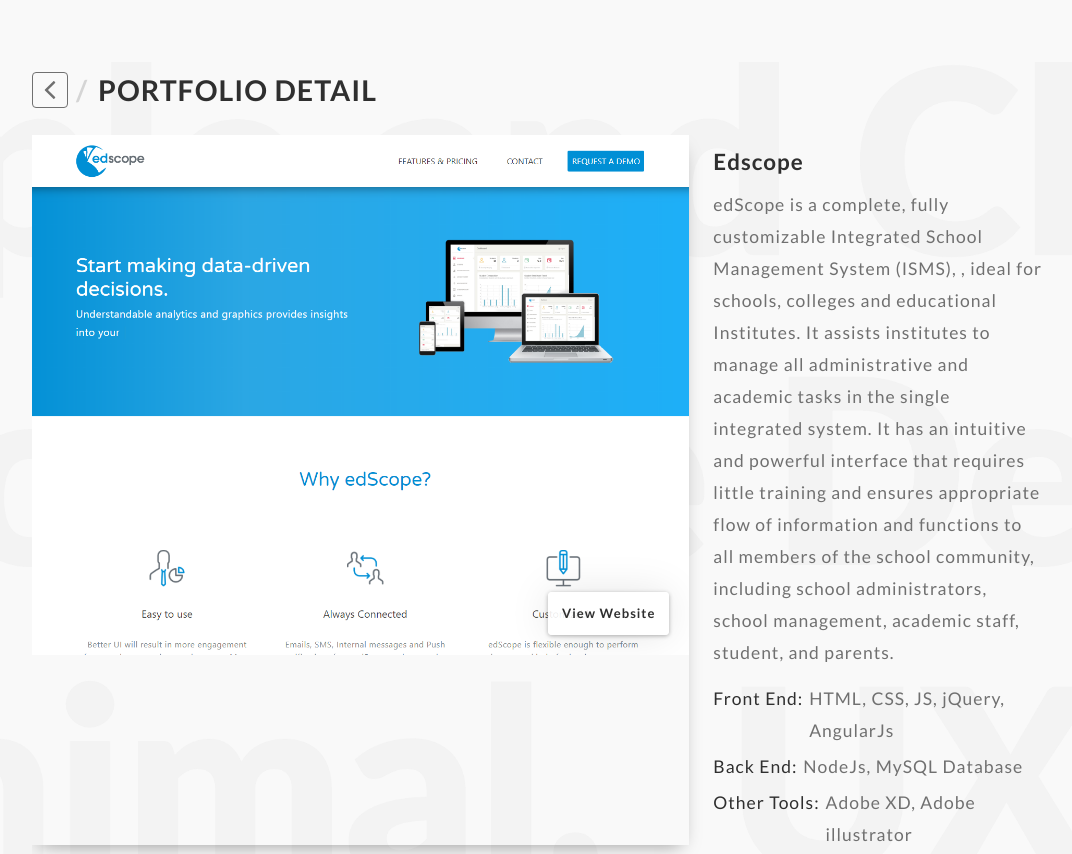
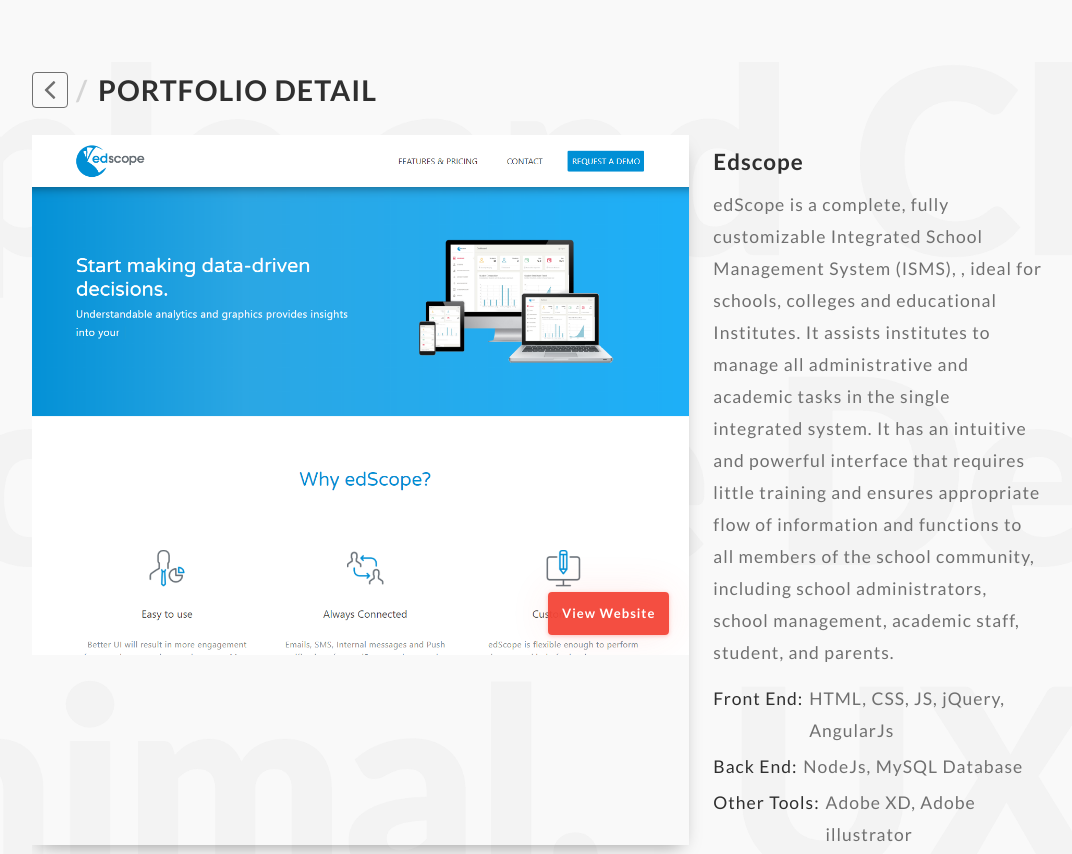
Before and after one commit to uttammahat/uttammahat.github.io, a plain HTML site: page work/edscope.html in a window 1280 px wide. Shown: the top 854 px of the page, without its empty margins (96-1168 px from the left). Drawn offline with nearby package versions, Linux system fonts and the light colour scheme; files whose address does not match are found by name.

Commit message:
change visit-website btn style

```diff
--- a/assets/css/main.css
+++ b/assets/css/main.css
@@ -1086,26 +1086,32 @@
 } */
 
 .hover-item.bottom a.bt-link.btn {
-    background: rgba(255, 255, 255, 0.9);
     display: block;
     margin-right: auto;
     margin-left: auto;
-    color: #2f2f2f;
+    background: rgba(244, 67, 54, 0.94);
+    color: #fff;
     border-radius: 4px;
     font-size: 13px;
     padding: 14px;
     font-weight: 700;
     cursor: pointer;
     position: relative;
-    -mox-box-shadow: 0 1px 4px rgba(0, 0, 0, 0.3), 0 0 40px rgba(0, 0, 0, 0.1);
-    -webkit-box-shadow: 0 1px 4px rgba(0, 0, 0, 0.3), 0 0 40px rgba(0, 0, 0, 0.1);
-    box-shadow: 0 1px 4px rgba(0, 0, 0, 0.3), 0 0 40px rgba(0, 0, 0, 0.1);
+    -mox-box-shadow: 0 1px 4px rgba(244, 67, 54, 0.3), 0 0 40px rgba(244, 67, 54, 0.1);
+    -webkit-box-shadow: 0 1px 4px rgba(244, 67, 54, 0.3), 0 0 40px rgba(244, 67, 54, 0.1);
+    box-shadow: 0 1px 4px rgba(244, 67, 54, 0.3), 0 0 40px rgba(244, 67, 54, 0.1);
     transition: all 0.5s;
 }
 
 .hover-item.bottom a.bt-link.btn:hover {
     color: #fff;
     background: transparent;
+    -mox-box-shadow: 0 1px 4px rgba(0, 0, 0, 0.3),
+        0 0 40px rgba(0, 0, 0, 0.1);
+    -webkit-box-shadow: 0 1px 4px rgba(0, 0, 0, 0.3),
+        0 0 40px rgba(0, 0, 0, 0.1);
+    box-shadow: 0 1px 4px rgba(0, 0, 0, 0.3),
+        0 0 40px rgba(0, 0, 0, 0.1);
 }
 
 .hover-item.bottom a.bt-link.btn::before,
```
